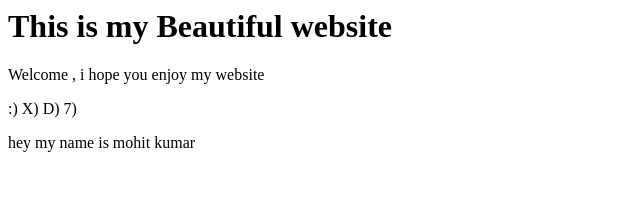
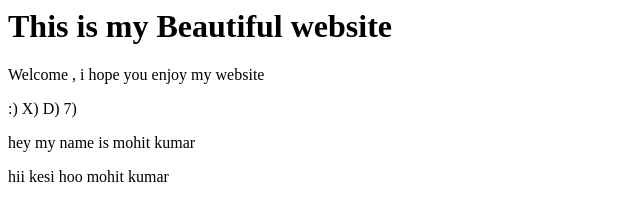
Before and after one commit to student-mohitkumar/Awesome-rep, a plain HTML site: page index.html in a window 1280 px wide. Shown: the whole page, without its empty margins (0-640 px from the left). Drawn offline with Linux system fonts and the light colour scheme.

Commit message:
changed welcome to hii

```diff
--- a/index.html
+++ b/index.html
@@ -4,4 +4,5 @@
 <p> Welcome , i hope you enjoy my website</p>
 <p> :) X) D) 7)</p>
 <p> hey my name is mohit kumar</p>
+<p>hii kesi hoo mohit kumar</p>
 </html>
```
